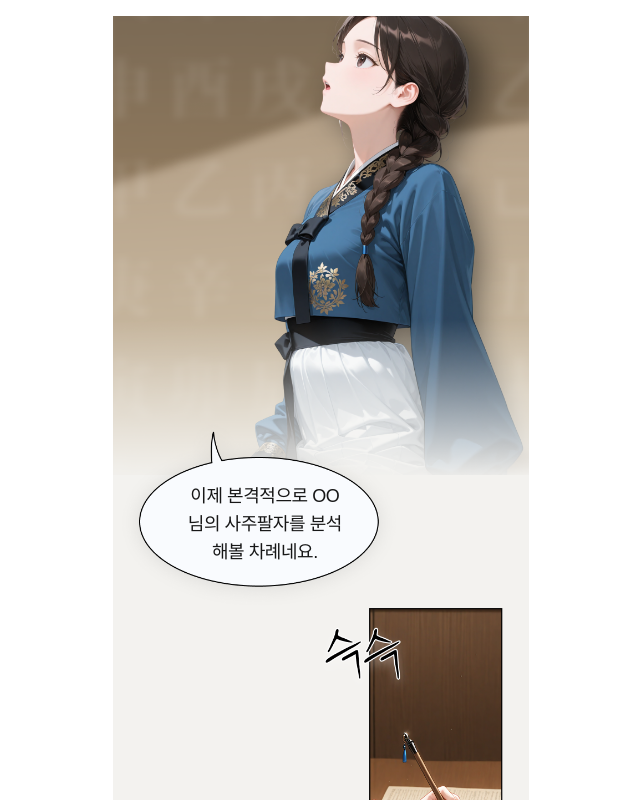
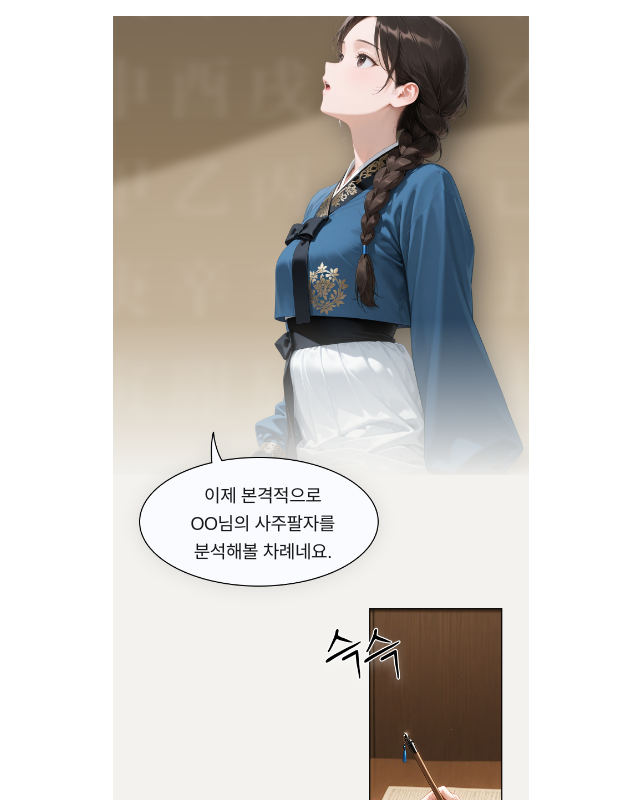
Before and after one commit to G1Coding/RocketAI, a Next.js app: page / in a window 1280 px wide. Shown: the top 800 px of the page, without its empty margins (319-959 px from the left). Built offline with nearby package versions, Linux system fonts and the light colour scheme; a web font is replaced by a local one.

Commit message:
refactor: 말풍선을 별도의 컴포넌트로 분리

```diff
--- /dev/null
+++ b/src/components/bubble-message.tsx
@@ -0,0 +1,23 @@
+interface BubbleMessageProps {
+    message: string;
+    top: number;
+    left: number;
+    width: number;
+    height: number;
+}
+
+export default function BubbleMessage({message, top, left, width, height}: BubbleMessageProps) {
+  return (
+    <div className="absolute flex items-center justify-center p-2 text-center text-sm md:text-lg tracking-[-0.025em] "
+      style={{
+        top: `${top}%`,
+        left: `${left}%`,
+        width: `${width}%`,
+        height: `${height}%`
+      }}
+    >
+      {message}
+
+    </div>
+  );
+}
--- a/src/pages/index.tsx
+++ b/src/pages/index.tsx
@@ -3,6 +3,7 @@ import { sajuInfo } from "@/data/sajuInfo";
 import Image from "next/image";
 import backgroundImg from "../../public/background.png";
 import { bubbleMessage } from "@/data/bubble";
+import BubbleMessage from "@/components/bubble-message";
 
 export default function Home() {
   return (
@@ -16,12 +17,11 @@ export default function Home() {
             alt="배경 이미지"
             className="w-full h-full"
           />
-          <div className="absolute top-[36.5%] left-[16.5%] h-[7.5%] w-[40%] flex items-center justify-center p-1.5 text-center text-sm md:text-lg tracking-[-0.025em] break-words">
-            {bubbleMessage[0]}
-          </div>
-          <div className="absolute top-[68%] left-[17%] h-[7.5%] w-[42%] flex items-center justify-center p-1.5 text-center text-sm md:text-lg tracking-[-0.025em] break-words">
-            {bubbleMessage[1]}
-          </div>
+
+          {/* 말풍선 메시지 */}
+          <BubbleMessage message={bubbleMessage[0]} top={36.5} left={16.5} width={39} height={7.5}/>
+          <BubbleMessage message={bubbleMessage[1]} top={68} left={17} width={42} height={7.5}/>
+
         </div>
         <div className="text-center border-3 w-full bg-orange-50">
           <Table sajuInfo={sajuInfo} />
```
